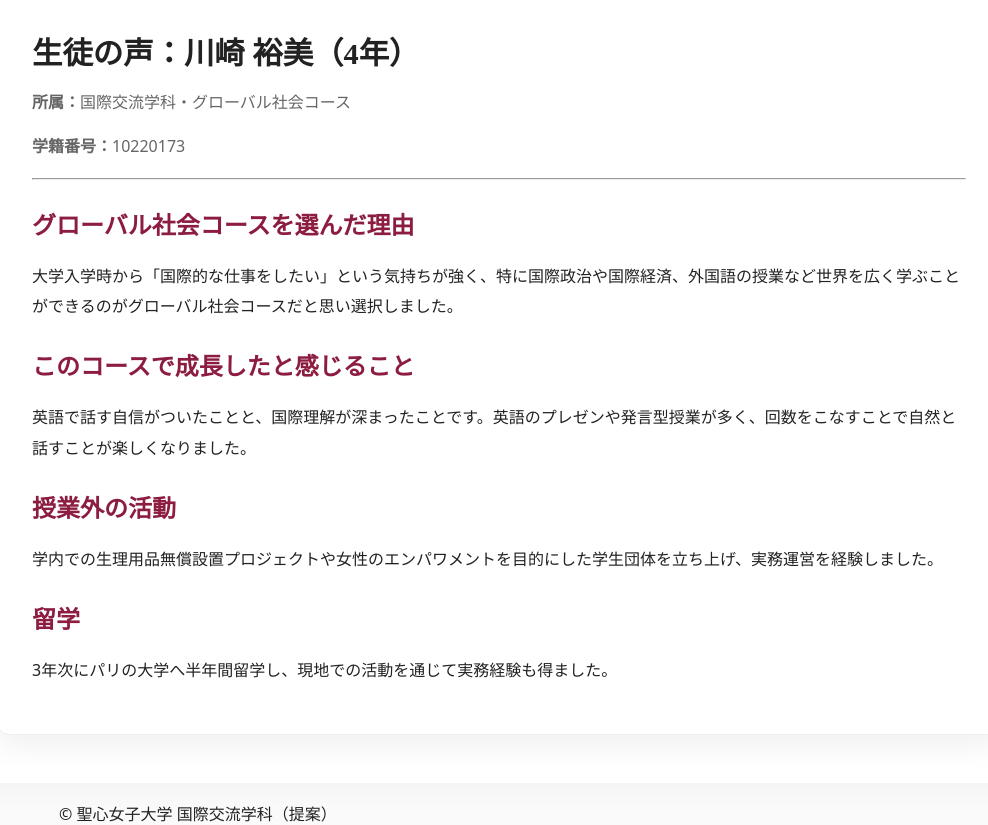
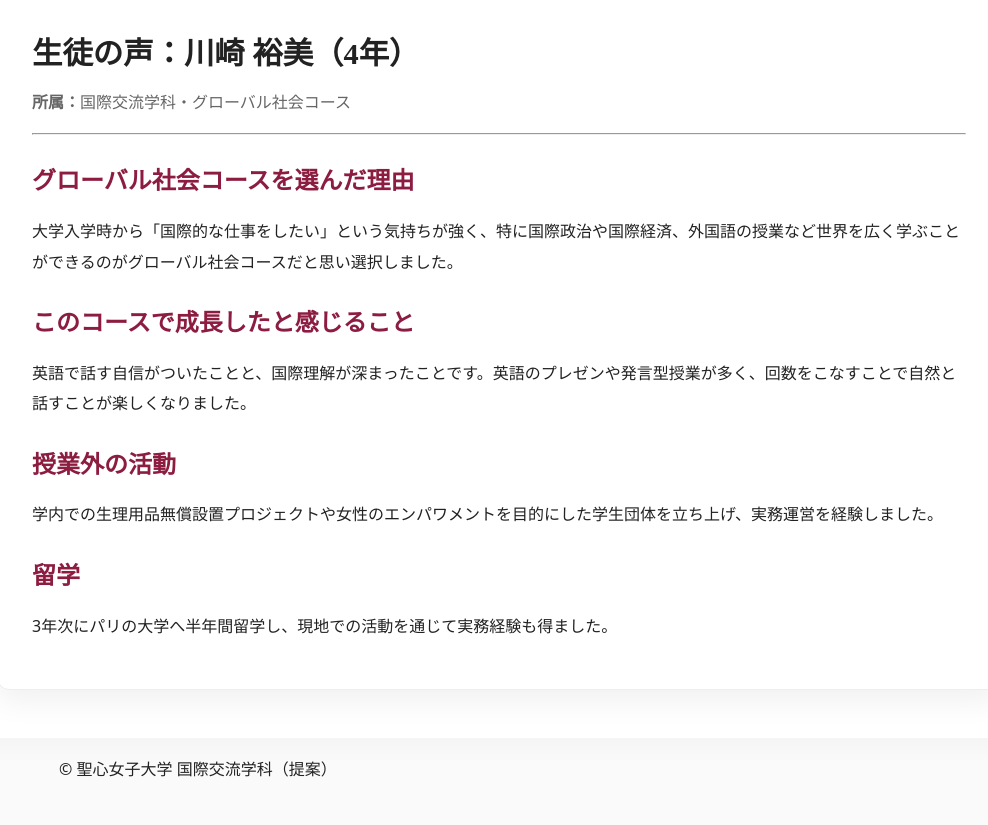
Before and after one commit to 24hinamoco/global_society_stylish, a plain HTML site: page index.html in a window 1280 px wide. Shown: the part 3000-3825 px from the top of the page, without its empty margins (51-1039 px from the left). After the commit the page ends 3780 px from the top, so only its background shows below. Drawn offline with nearby package versions, Linux system fonts and the light colour scheme.

Commit message:
Update index.html

```diff
--- a/index.html
+++ b/index.html
@@ -155,7 +155,6 @@
           <h1 class="note-title">生徒の声：川崎 裕美（4年）</h1>
           <div class="note-meta">
             <p><strong>所属：</strong>国際交流学科・グローバル社会コース</p>
-            <p><strong>学籍番号：</strong>10220173</p>
           </div>
 
           <hr />
```
